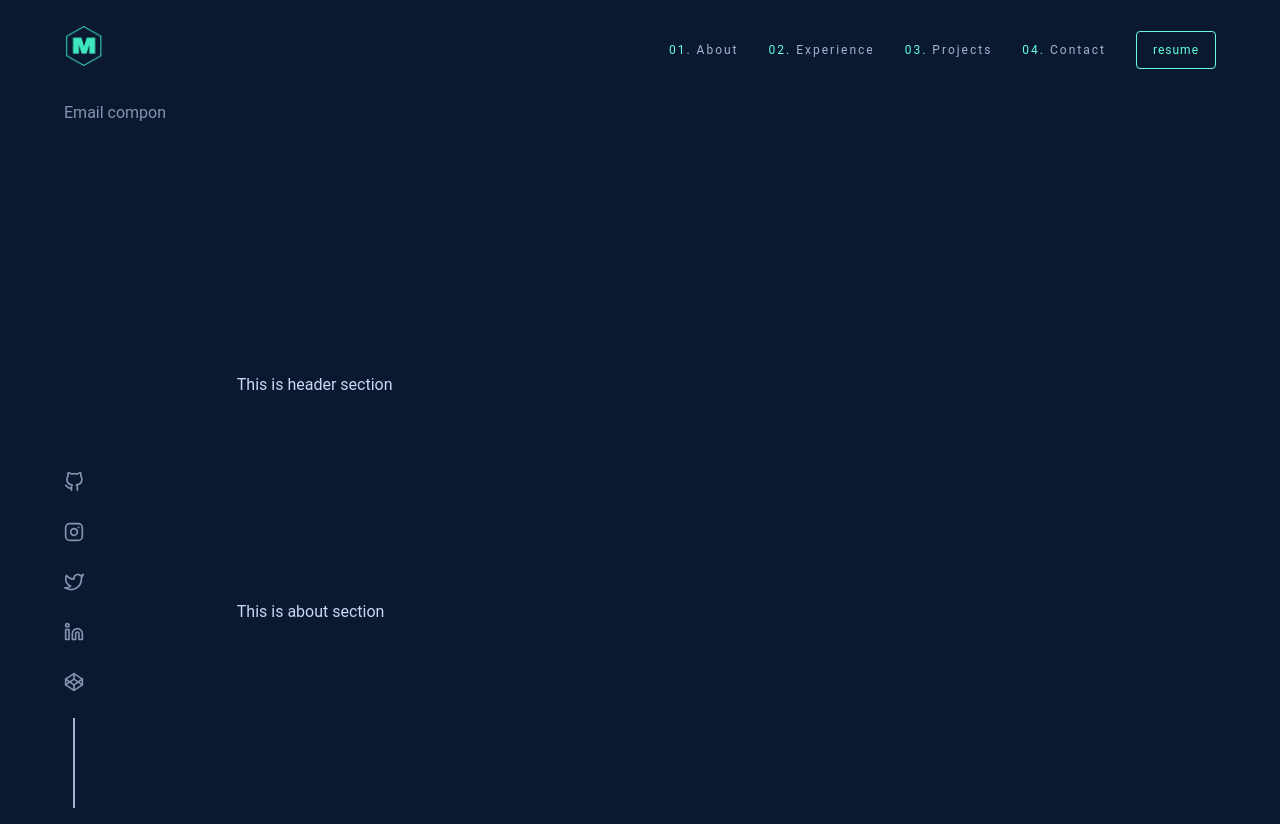
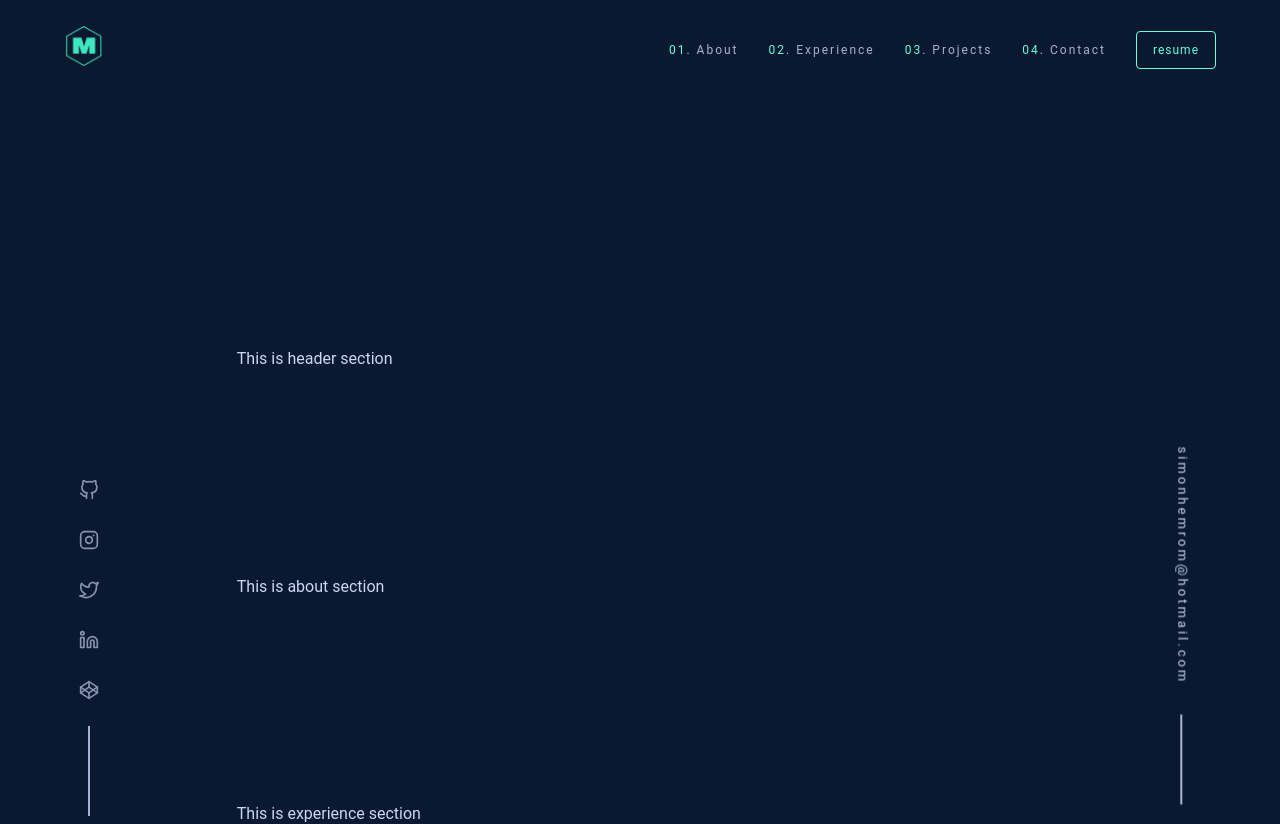
Before and after one commit to simons-devtools/simonhemrom, a Next.js app: page / in a window 1280 px wide. Shown: the top 824 px of the page. Built offline with nearby package versions, Linux system fonts and the light colour scheme.

Commit message:
updated the compon styles

```diff
--- a/layout/email.js
+++ b/layout/email.js
@@ -1,11 +1,44 @@
+import Link from "next/link";
+import { profile } from "../configs";
 import styled from "styled-components";
 
-const StyledEmail = styled.div``;
+const StyledEmail = styled.div`
+  position: fixed;
+  right: 1.5%;
+  bottom: 3%;
+  letter-spacing: 3px;
+  font-size: var(--fz-xs);
+  color: var(--lightest-slate);
+  transform: translate(100px, -140px) rotate(90deg);
+  &::after {
+    content: "";
+    width: 90px;
+    height: 2px;
+    margin: 0 0 2px 30px;
+    display: inline-block;
+    background: var(--light-slate);
+  }
+  a {
+    color: var(--lightest-slate);
+    &:hover {
+      transform: var(--translateX);
+      transition: var(--transition);
+    }
+  }
+
+  @media screen and (max-width: 768px) {
+    display: none;
+  }
+`;
 
 export default function Email() {
+  const { email } = profile;
+
   return (
     <StyledEmail>
-      <div className="">Email compon</div>
+      <Link href={`mailto:${email}`}>
+        <a className="">{email}</a>
+      </Link>
     </StyledEmail>
   );
 }
--- a/layout/social.js
+++ b/layout/social.js
@@ -1,16 +1,17 @@
 import Link from "next/link";
+import { Icon } from "../configs/icons";
 import { socials } from "../configs";
 import styled from "styled-components";
-import { Icon } from "../configs/icons";
 
 const StyledSocial = styled.div`
   position: fixed;
-  bottom: -2%;
+  bottom: -3%;
   text-align: center;
   &::after {
     content: "";
     width: 2.5px;
     height: 90px;
+    margin-left: 15px;
     display: inline-block;
     background: var(--light-slate);
   }
@@ -18,7 +19,7 @@ const StyledSocial = styled.div`
     display: block;
     width: 20px;
     height: 20px;
-    margin-bottom: 30px;
+    margin: 0px 0px 30px 15px;
     &:hover {
       transform: var(--translateY);
       transition: var(--transition);
```
